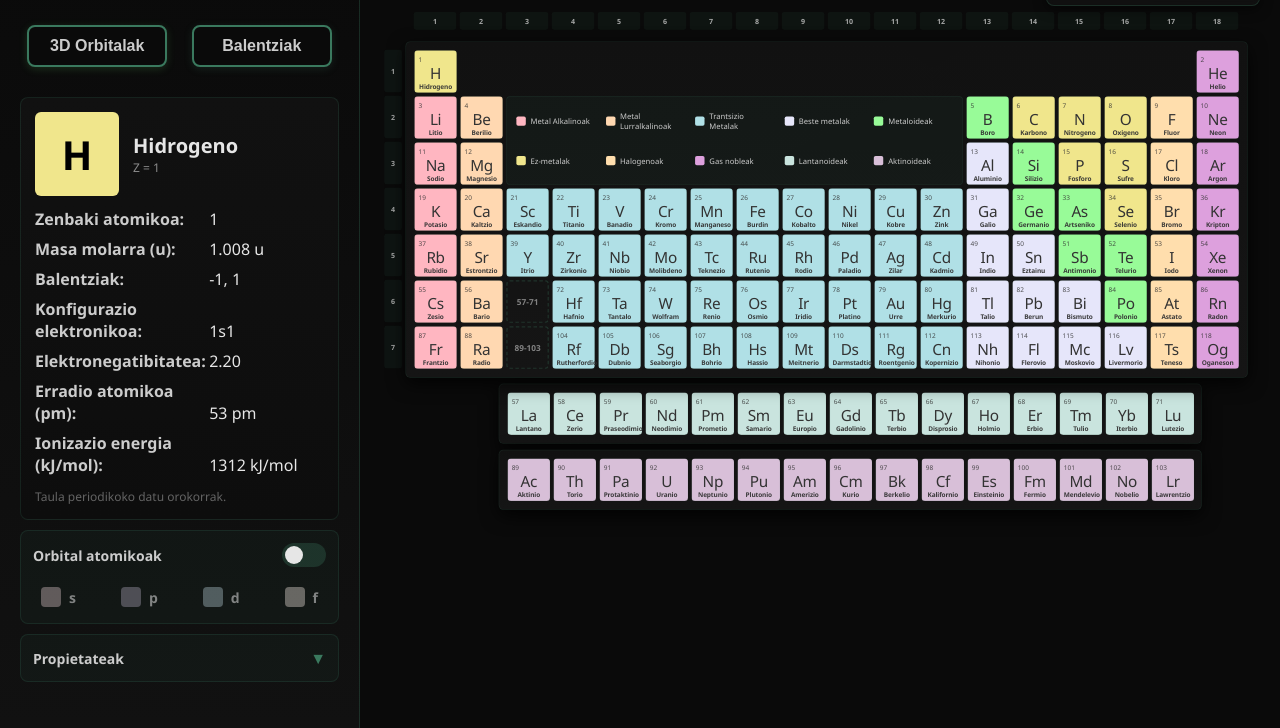
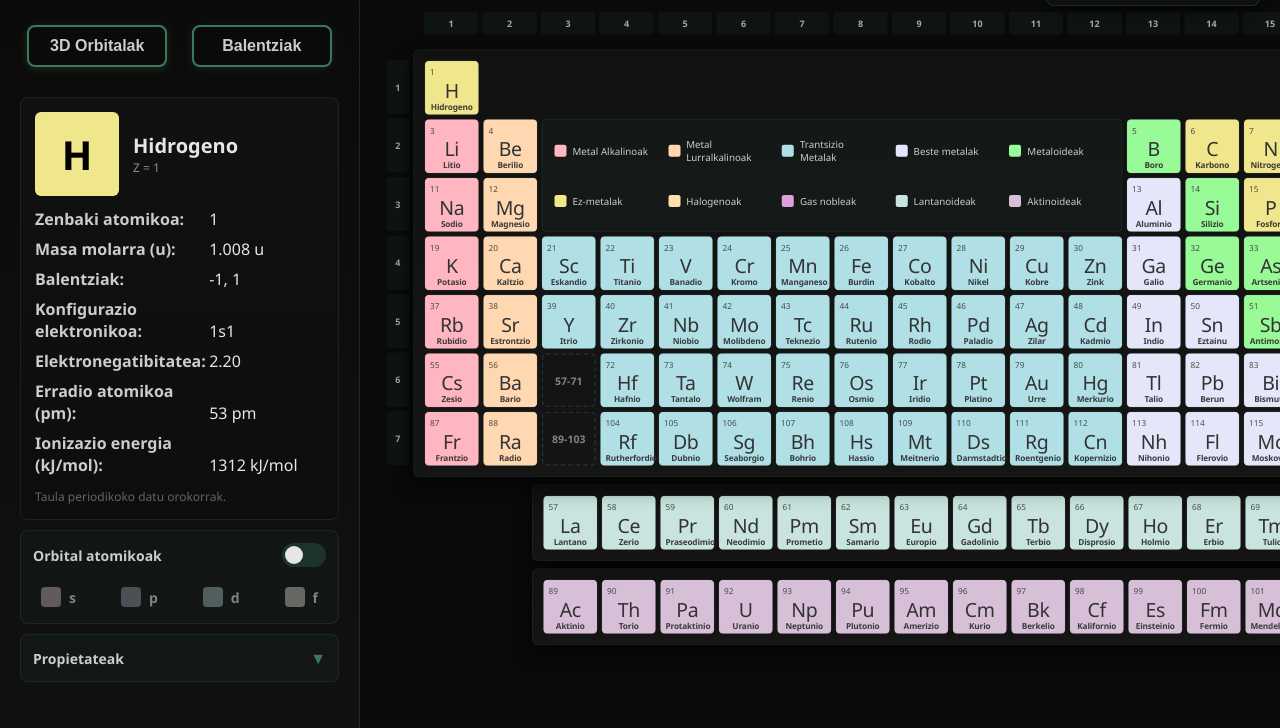
Before and after one commit to Mikelikoptero/TaulaPeriodikoa, a plain HTML site: page index.html in a window 1280 px wide. Shown: the part 72-800 px from the top of the page. Drawn offline with Linux system fonts and the light colour scheme; a web font is replaced by a local one.

Commit message:
Update index.html

```diff
--- a/index.html
+++ b/index.html
@@ -2318,13 +2318,13 @@ toggleTrendArrows(false);
 </script>
 
 <script>
-/* ---------- AUTO-SCALE PARA CUALQUIER PANTALLA ---------- */
+/* ---------- AUTO-SCALE CON LÍMITE MÍNIMO ---------- */
 function autoFitTable() {
   const wrapper = document.querySelector('.table-complete-wrapper');
   const container = document.querySelector('.container');
   if (!wrapper || !container) return;
 
-  const naturalW = wrapper.scrollWidth;
+  const naturalW = wrapper.scrollWidth;   // ancho "natural"
   const naturalH = wrapper.scrollHeight;
 
   const availW = container.clientWidth - 40;
@@ -2332,13 +2332,16 @@ function autoFitTable() {
 
   const scaleW = availW / naturalW;
   const scaleH = availH / naturalH;
+
+  // 🔒 NO permitimos que se vea más pequeña que el 80 % del tamaño original
   const scale = Math.min(scaleW, scaleH, 1.4);
-
-  wrapper.style.transform = `scale(${scale})`;
+  const finalScale = Math.max(scale, 0.75);   // 👈 línea clave
+
+  wrapper.style.transform = `scale(${finalScale})`;
   wrapper.style.transformOrigin = 'top left';
 
   const zoomDisplay = document.getElementById('zoomLevel');
-  if (zoomDisplay) zoomDisplay.textContent = Math.round(scale * 100) + '%';
+  if (zoomDisplay) zoomDisplay.textContent = Math.round(finalScale * 100) + '%';
 }
 
 autoFitTable();
```
